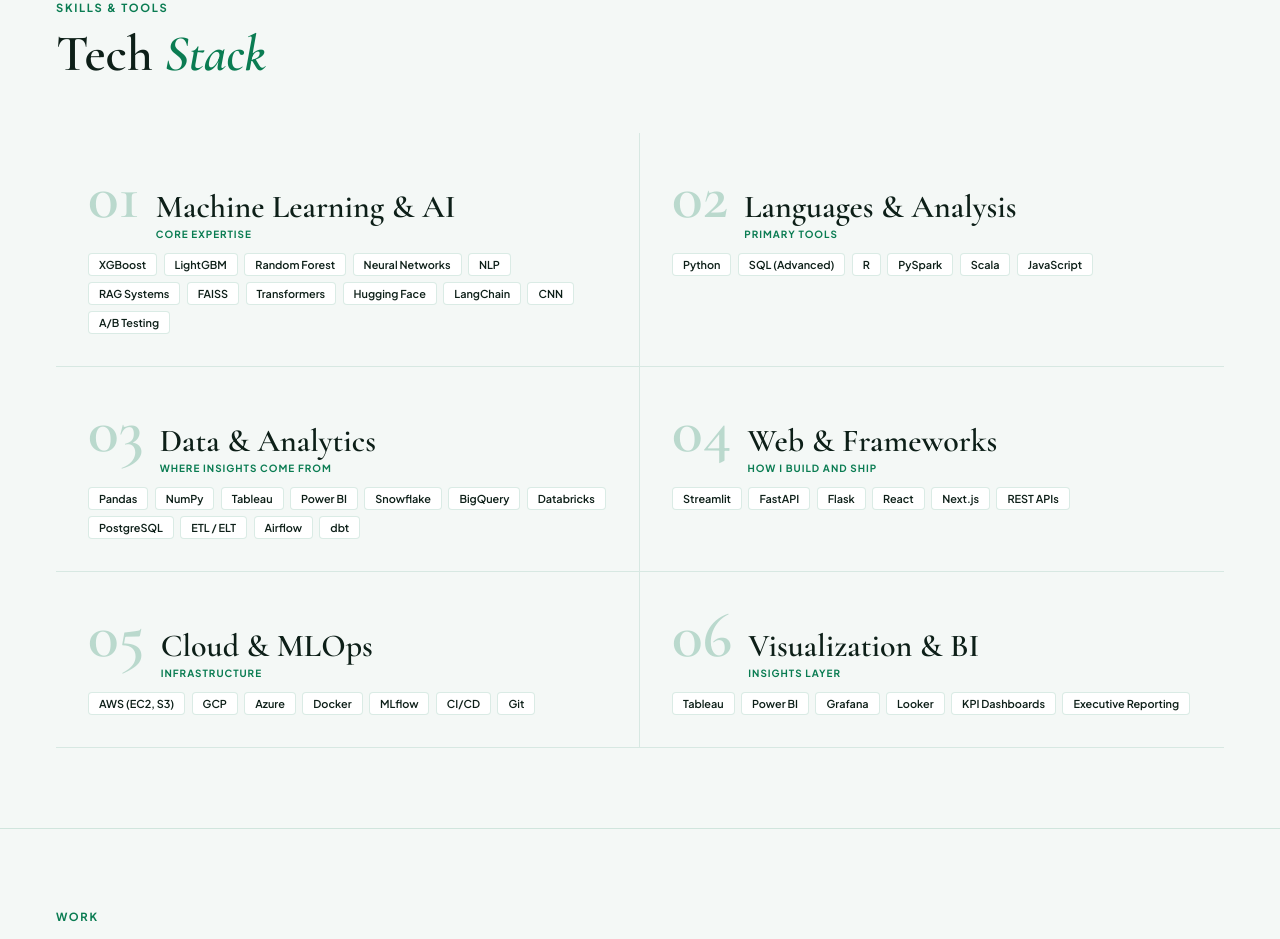
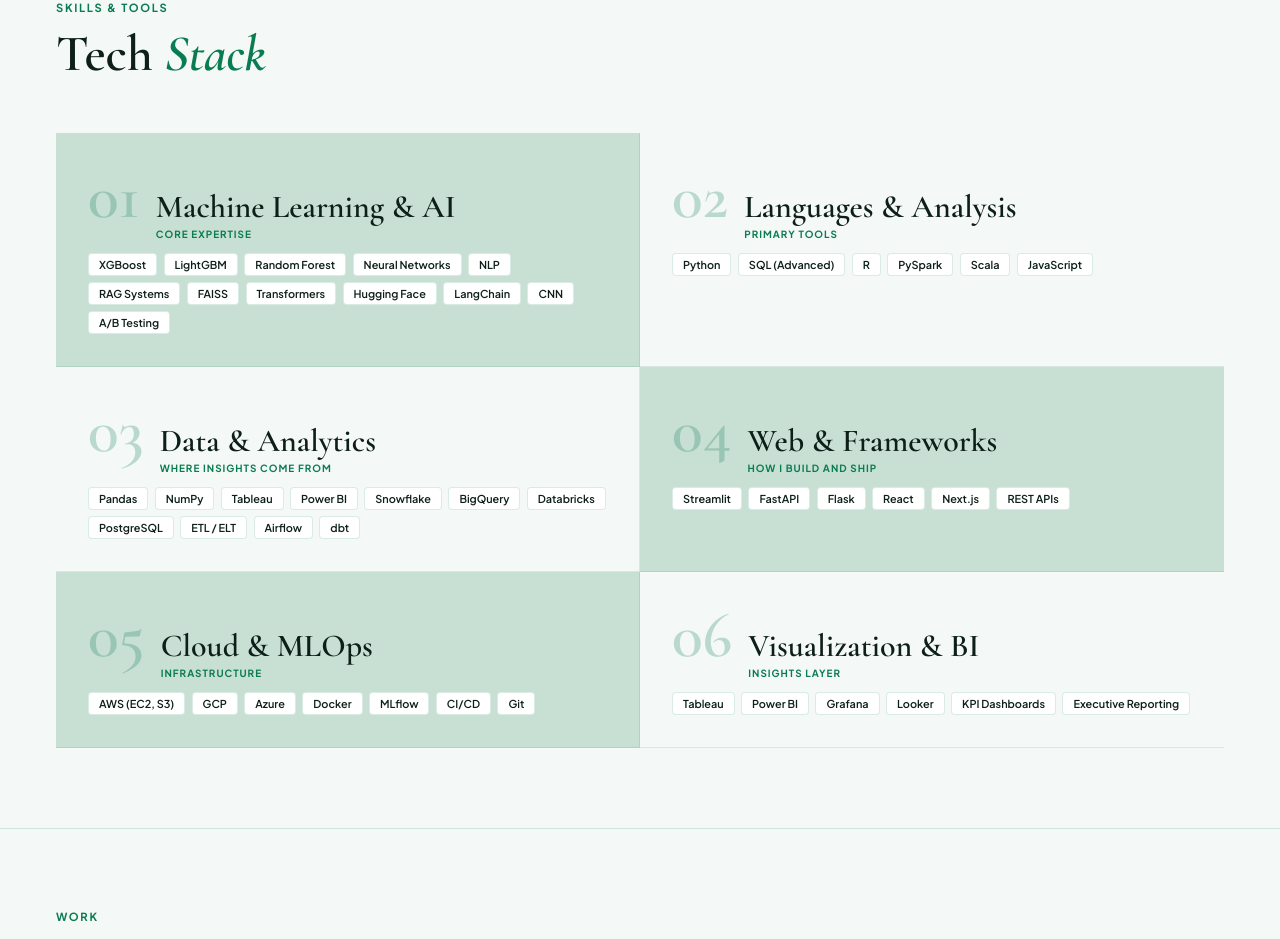
Before and after one commit to Krithikap019/ai-portfolio, a Next.js app: page / in a window 1280 px wide. Shown: the part 1980-2919 px from the top of the page. Built offline with nearby package versions, Linux system fonts and the light colour scheme.

Commit message:
Tech Stack 2

```diff
--- a/app/page.jsx
+++ b/app/page.jsx
@@ -327,7 +327,7 @@ export default function Home() {
             { num: "05", title: "Cloud & MLOps", sub: "Infrastructure", skills: ["AWS (EC2, S3)", "GCP", "Azure", "Docker", "MLflow", "CI/CD", "Git"] },
             { num: "06", title: "Visualization & BI", sub: "Insights layer", skills: ["Tableau", "Power BI", "Grafana", "Looker", "KPI Dashboards", "Executive Reporting"] },
           ].map((cat, i) => (
-            <div key={cat.num} style={{ padding: "2rem", borderBottom: "1px solid rgba(10,124,82,0.12)", borderRight: i % 2 === 0 ? "1px solid rgba(10,124,82,0.12)" : "none" }}>
+            <div key={cat.num} style={{ padding: "2rem", borderBottom: "1px solid rgba(10,124,82,0.12)", borderRight: i % 2 === 0 ? "1px solid rgba(10,124,82,0.12)" : "none", background: [0, 3, 4].includes(i) ? "#c8dfd4" : "transparent" }}>
               <div style={{ display: "flex", alignItems: "baseline", gap: "1rem", marginBottom: "0.8rem" }}>
                 <span style={{ fontFamily: "'Cormorant Garamond', serif", fontSize: "4rem", fontWeight: 600, color: "rgba(10,124,82,0.25)", lineHeight: 1 }}>{cat.num}</span>
                 <div>
```
